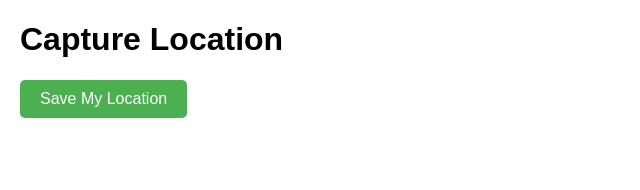
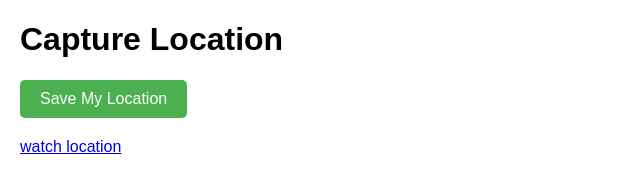
Before and after one commit to dharmendra23101/location_test, a website: page index.html in a window 1280 px wide. Shown: the whole page, without its empty margins (0-640 px from the left). Drawn offline with Linux system fonts and the light colour scheme.

Commit message:
Update index.html

```diff
--- a/index.html
+++ b/index.html
@@ -4,7 +4,9 @@
 <head>
     <meta charset="UTF-8">
     <meta name="viewport" content="width=device-width, initial-scale=1.0">
+
     <title>Capture Location</title>
+
     <style>
         body {
             font-family: Arial, sans-serif;
@@ -32,6 +34,7 @@
     <h1>Capture Location</h1>
     <button onclick="saveLocation()">Save My Location</button>
     <div id="status"></div>
+    <a href="location_display.html">watch location</a>
 
     <script>
         async function saveLocation() {
```
